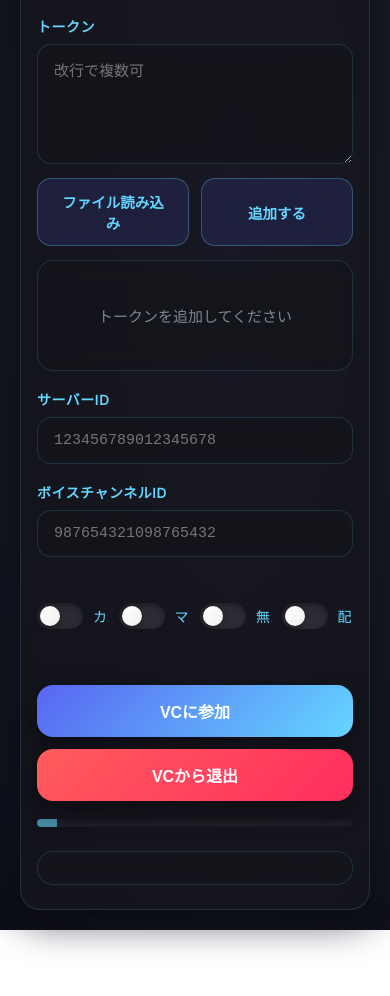
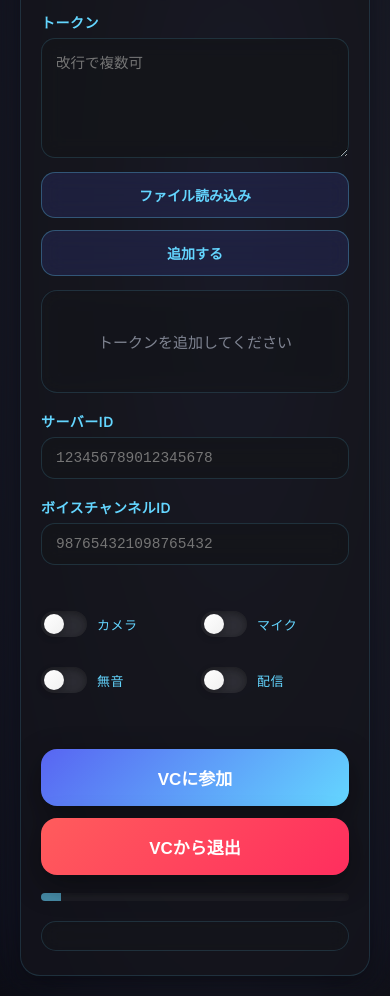
Before and after one commit to tls-client/vc-tool, a plain HTML site: page index.html in a window 390 px wide. Shown: the part 92-1088 px from the top of the page. Before the commit the page ends 1022 px from the top, so only its background shows below. Drawn offline with Linux system fonts and the light colour scheme.

Commit message:
Update style.css

```diff
--- a/style.css
+++ b/style.css
@@ -1,7 +1,7 @@
 :root {
   --bg: #0d0e15;
   --card: #14151e;
-  --card-glass: rgba(20, 21, 30, 0.75);
+  --card-glass: rgba(20, 21, 30, 0.65);
   --accent: #5865f2;
   --glow: #64d6ff;
   --glow-strong: #80e8ff;
@@ -9,12 +9,13 @@
   --text: #e8eaed;
   --text-muted: #9ba1b0;
   --border: rgba(100, 214, 255, 0.15);
-  --shadow: 0 10px 40px rgba(0,0,0,0.7);
+  --shadow: 0 8px 32px rgba(0,0,0,0.6);
   --radius: 20px;
-  --transition: all 0.3s cubic-bezier(0.4,0,0.2,1);
+  --transition: all 0.3s cubic-bezier(0.4, 0, 0.2, 1);
 }
 
 * { margin:0; padding:0; box-sizing:border-box; }
+
 body {
   font-family: 'Inter', sans-serif;
   background: radial-gradient(ellipse at 60% 30%, #23253b 0%, #1a1b20 40%, var(--bg) 100%);
@@ -31,12 +32,12 @@ body {
   background: var(--card-glass);
   backdrop-filter: blur(20px);
   border: 1px solid var(--border);
-  padding: 36px 28px;
+  padding: 36px 32px;
   border-radius: var(--radius);
   box-shadow: var(--shadow), 0 0 60px rgba(88, 101, 242, 0.15);
   width: 100%;
   max-width: 640px;
-  animation: floatIn 0.9s ease-out;
+  animation: floatIn .9s ease-out;
   position: relative;
   overflow: hidden;
 }
@@ -44,7 +45,7 @@ body {
 .card::before {
   content: '';
   position: absolute;
-  top:0; left:0; right:0; height: 2px;
+  top: 0; left: 0; right: 0; height: 2px;
   background: linear-gradient(90deg, transparent, var(--glow), transparent);
   animation: shimmer 4s infinite;
 }
@@ -55,8 +56,8 @@ body {
 h2 {
   color: var(--glow-strong);
   text-align: center;
-  margin-bottom: 32px;
-  font-size: 32px;
+  margin-bottom: 28px;
+  font-size: 30px;
   font-weight: 800;
   letter-spacing: -0.5px;
   text-shadow: 0 0 20px rgba(100,214,255,0.5);
@@ -73,38 +74,43 @@ label {
 
 input[type="text"], textarea#tokenInput {
   width: 100%;
-  padding: 14px 16px;
-  margin-top: 8px;
-  background: rgba(21,22,27,0.75);
+  padding: 12px 14px;
+  margin-top: 6px;
+  background: rgba(21,22,27,0.7);
   border: 1px solid var(--border);
   border-radius: 14px;
   color: #fff;
   font-family: 'Courier New', monospace;
-  font-size: 15px;
+  font-size: 14.5px;
   transition: var(--transition);
   backdrop-filter: blur(10px);
   resize: vertical;
 }
+
 input[type="text"]:focus, textarea#tokenInput:focus {
   outline: none;
   border-color: var(--glow);
   box-shadow: 0 0 0 4px rgba(100,214,255,0.2), 0 8px 25px rgba(100,214,255,0.15);
   background: rgba(21,22,27,0.9);
 }
+
 textarea#tokenInput { min-height: 120px; }
 
 .button-row {
   display: grid;
-  grid-template-columns: repeat(auto-fit, minmax(120px, 1fr));
+  grid-template-columns: 1fr 1fr;
   gap: 12px;
   margin-top: 10px;
+}
+@media (max-width: 480px) {
+  .button-row { grid-template-columns: 1fr; }
 }
 
 .hidden-input { display: none; }
 
 .token-list {
   margin-top: 14px;
-  max-height: 220px;
+  max-height: 200px;
   overflow-y: auto;
   background: rgba(21,22,27,0.5);
   border: 1px solid var(--border);
@@ -112,6 +118,7 @@ textarea#tokenInput { min-height: 120px; }
   padding: 12px;
   backdrop-filter: blur(10px);
 }
+
 .token-item {
   display: flex;
   justify-content: space-between;
@@ -125,7 +132,7 @@ textarea#tokenInput { min-height: 120px; }
   border: 1px solid transparent;
   transition: var(--transition);
 }
-.token-item:hover { border-color: var(--glow); transform: translateX(3px); }
+.token-item:hover { border-color: var(--glow); transform: translateX(4px); }
 .token-item button {
   background: var(--danger);
   color: #fff;
@@ -141,7 +148,7 @@ textarea#tokenInput { min-height: 120px; }
 .empty-state {
   text-align: center;
   color: var(--text-muted);
-  padding: 32px 16px;
+  padding: 28px 16px;
   font-size: 15px;
   font-weight: 500;
   opacity: 0.8;
@@ -149,17 +156,20 @@ textarea#tokenInput { min-height: 120px; }
 
 .toggle-row {
   display: grid;
-  grid-template-columns: repeat(auto-fit, minmax(70px, 1fr));
-  gap: 14px;
+  grid-template-columns: repeat(auto-fit, minmax(120px, 1fr));
+  gap: 12px;
   margin: 28px 0 32px;
 }
+
 .checkbox {
   display: flex;
   align-items: center;
   gap: 10px;
   font-size: 14.5px;
   font-weight: 500;
+  min-width: 0;
 }
+
 .checkbox input[type="checkbox"] {
   appearance: none;
   flex-shrink: 0;
@@ -169,32 +179,47 @@ textarea#tokenInput { min-height: 120px; }
   border-radius: 50px;
   position: relative;
   transition: var(--transition);
-  box-shadow: inset 0 2px 6px rgba(0,0,0,0.4);
+  box-shadow: inset 0 2px 8px rgba(0,0,0,0.4);
 }
+
 .checkbox input::before {
   content: '';
   position: absolute;
   width: 20px;
   height: 20px;
-  background: linear-gradient(135deg,#fff,#f0f0f0);
+  background: linear-gradient(135deg, #fff, #f0f0f0);
   border-radius: 50%;
-  top:3px; left:3px;
+  top: 3px;
+  left: 3px;
   transition: var(--transition);
-  box-shadow: 0 2px 6px rgba(0,0,0,0.3);
+  box-shadow: 0 2px 8px rgba(0,0,0,0.3);
 }
-.checkbox input:checked { background: linear-gradient(135deg,var(--accent),var(--glow)); }
-.checkbox input:checked::before { transform: translateX(20px); }
+
+.checkbox input:checked {
+  background: linear-gradient(135deg, var(--accent), var(--glow));
+}
+
+.checkbox input:checked::before {
+  transform: translateX(20px);
+}
+
 .checkbox input:checked + span { color: var(--glow-strong); }
-.checkbox span { font-size: 14px; white-space: nowrap; overflow: hidden; text-overflow: ellipsis; }
+
+.checkbox span {
+  white-space: nowrap;
+  overflow: hidden;
+  text-overflow: ellipsis;
+  font-size: 14px;
+}
 
 button.secondary {
-  padding: 12px 18px;
+  padding: 12px 20px;
   background: rgba(88,101,242,0.15);
   color: var(--glow);
   border: 1px solid rgba(100,214,255,0.3);
   border-radius: 14px;
   font-weight: 600;
-  font-size: 14.5px;
+  font-size: 14px;
   cursor: pointer;
   transition: var(--transition);
   backdrop-filter: blur(10px);
@@ -203,7 +228,7 @@ button.secondary:hover {
   background: var(--glow);
   color: #000;
   transform: translateY(-2px);
-  box-shadow: 0 6px 20px rgba(100,214,255,0.25);
+  box-shadow: 0 8px 25px rgba(100,214,255,0.3);
 }
 
 button.primary {
@@ -213,23 +238,27 @@ button.primary {
   border: none;
   border-radius: 16px;
   font-weight: 800;
-  font-size: 18px;
+  font-size: 17px;
   color: #fff;
   cursor: pointer;
   transition: var(--transition);
   position: relative;
   overflow: hidden;
-  box-shadow: 0 8px 25px rgba(0,0,0,0.4);
+  box-shadow: 0 10px 30px rgba(0,0,0,0.4);
 }
-#joinBtn { background: linear-gradient(135deg,#5865f2,#64d6ff); }
-#leaveBtn { background: linear-gradient(135deg,#ff5c5c,#ff2e5e); margin-top: 12px; }
+#joinBtn  { background: linear-gradient(135deg, #5865f2, #64d6ff); }
+#leaveBtn { background: linear-gradient(135deg, #ff5c5c, #ff2e5e); margin-top: 12px; }
 button.primary::before {
-  content: ''; position: absolute; top:0; left:-100%; width:100%; height:100%;
-  background: linear-gradient(90deg,transparent,rgba(255,255,255,0.2),transparent);
+  content: ''; position: absolute; top: 0; left: -100%;
+  width: 100%; height: 100%;
+  background: linear-gradient(90deg, transparent, rgba(255,255,255,0.2), transparent);
   transition: var(--transition);
 }
-button.primary:hover::before { left:100%; }
-button.primary:hover:not(:disabled) { transform: translateY(-3px); box-shadow: 0 15px 40px rgba(88,101,242,0.4); }
+button.primary:hover::before { left: 100%; }
+button.primary:hover:not(:disabled) {
+  transform: translateY(-3px);
+  box-shadow: 0 16px 45px rgba(88,101,242,0.5);
+}
 
 .progress {
   margin-top: 18px;
@@ -242,22 +271,22 @@ button.primary:hover:not(:disabled) { transform: translateY(-3px); box-shadow: 0
 .progress-bar {
   height: 100%;
   width: 0%;
-  background: linear-gradient(90deg,var(--accent),var(--glow));
+  background: linear-gradient(90deg, var(--accent), var(--glow));
   border-radius: 4px;
   transition: width .6s ease;
   box-shadow: 0 0 0 20px rgba(100,214,255,0.6);
 }
 
 .log {
-  margin-top: 24px;
-  max-height: 240px;
+  margin-top: 20px;
+  max-height: 220px;
   overflow-y: auto;
-  background: rgba(21,22,27,0.55);
+  background: rgba(21,22,27,0.5);
   border-radius: 16px;
-  padding: 16px;
+  padding: 14px;
   font-family: 'Courier New', monospace;
   font-size: 13.5px;
-  line-height: 1.7;
+  line-height: 1.6;
   backdrop-filter: blur(10px);
   border: 1px solid var(--border);
 }
@@ -266,9 +295,8 @@ button.primary:hover:not(:disabled) { transform: translateY(-3px); box-shadow: 0
 .log-line.error   { color: #ff6b9d; }
 .log-line.info    { color: #aaa; }
 
-@media(max-width:480px){
-  .card{padding:24px 16px;}
-  h2{font-size:26px;}
-  .toggle-row{gap:10px;}
-  button.primary{font-size:16px; padding:14px;}
+@media (max-width: 480px) {
+  .card { padding: 24px 20px; }
+  h2 { font-size: 26px; }
+  .checkbox span { font-size: 13px; }
 }
```
